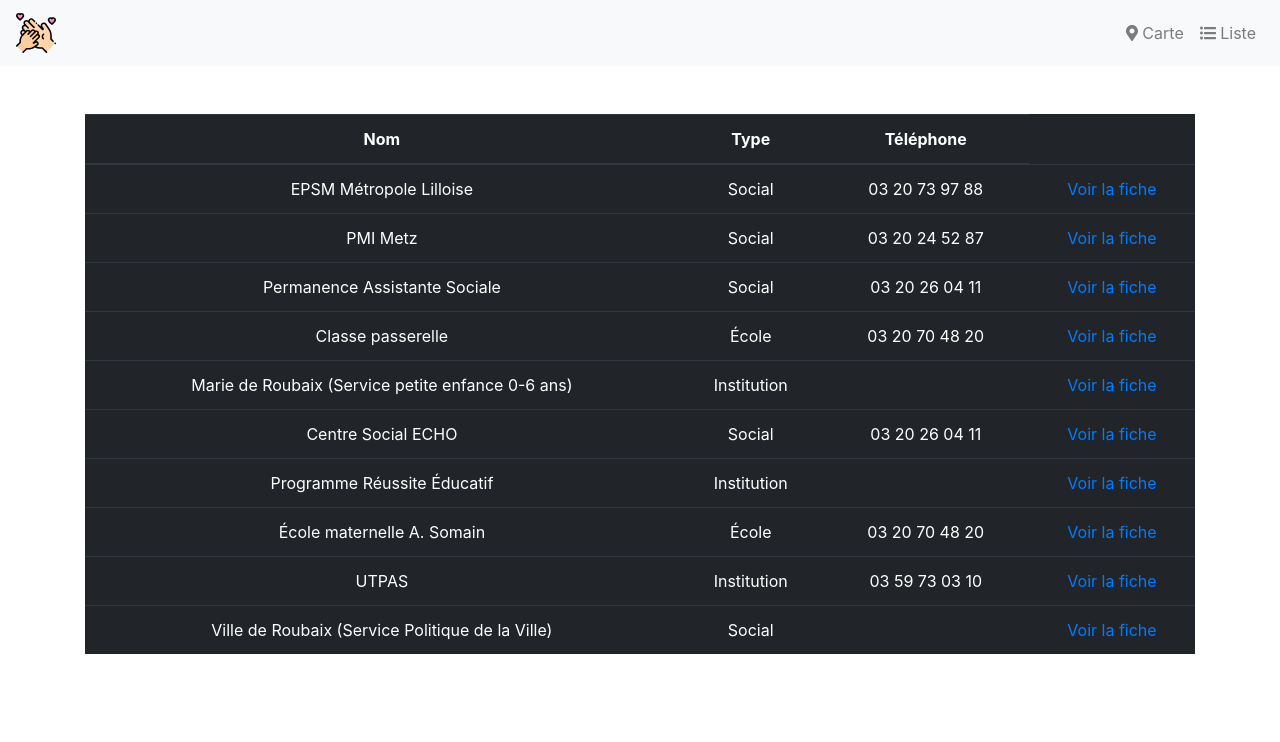
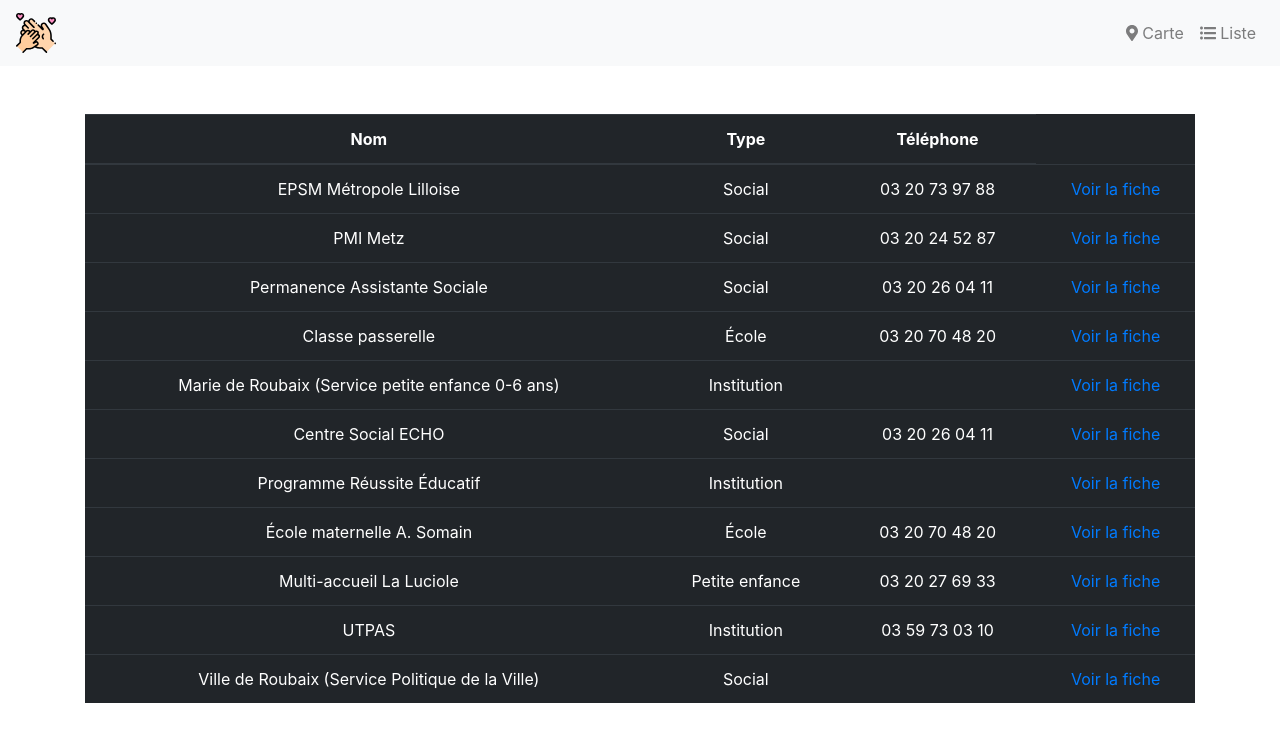
Before and after one commit to commissionparentalite/commissionparentalite.github.io, a Jekyll site: the page built from list.html, in a window 1280 px wide. Shown: the top 742 px of the page. Built offline with Jekyll 4.4.1, drawn with Linux system fonts in a browser that asks for light colours; nearby versions of some CDN libraries.

Commit message:
Update from Forestry.io - Updated multi-accueil-la-luciole.md

```diff
--- a/_membres/multi-accueil-la-luciole.md
+++ b/_membres/multi-accueil-la-luciole.md
@@ -3,6 +3,20 @@
 layout: post
 desc: true
 date: 2018-09-10 13:51:02 +0000
-published: false
+name: Multi-accueil La Luciole
+type: Petite enfance
+rue: 60 rue d'Oran
+ville: Roubaix
+cp: 59100
+phone: 03 20 27 69 33
+image: ''
+logo: ''
+keywords: []
+contacts:
+- name: Marie Juma
+  phone: ''
+- name: Karine Marin
+  mail: ''
+  phone: ''
 
 ---
```
